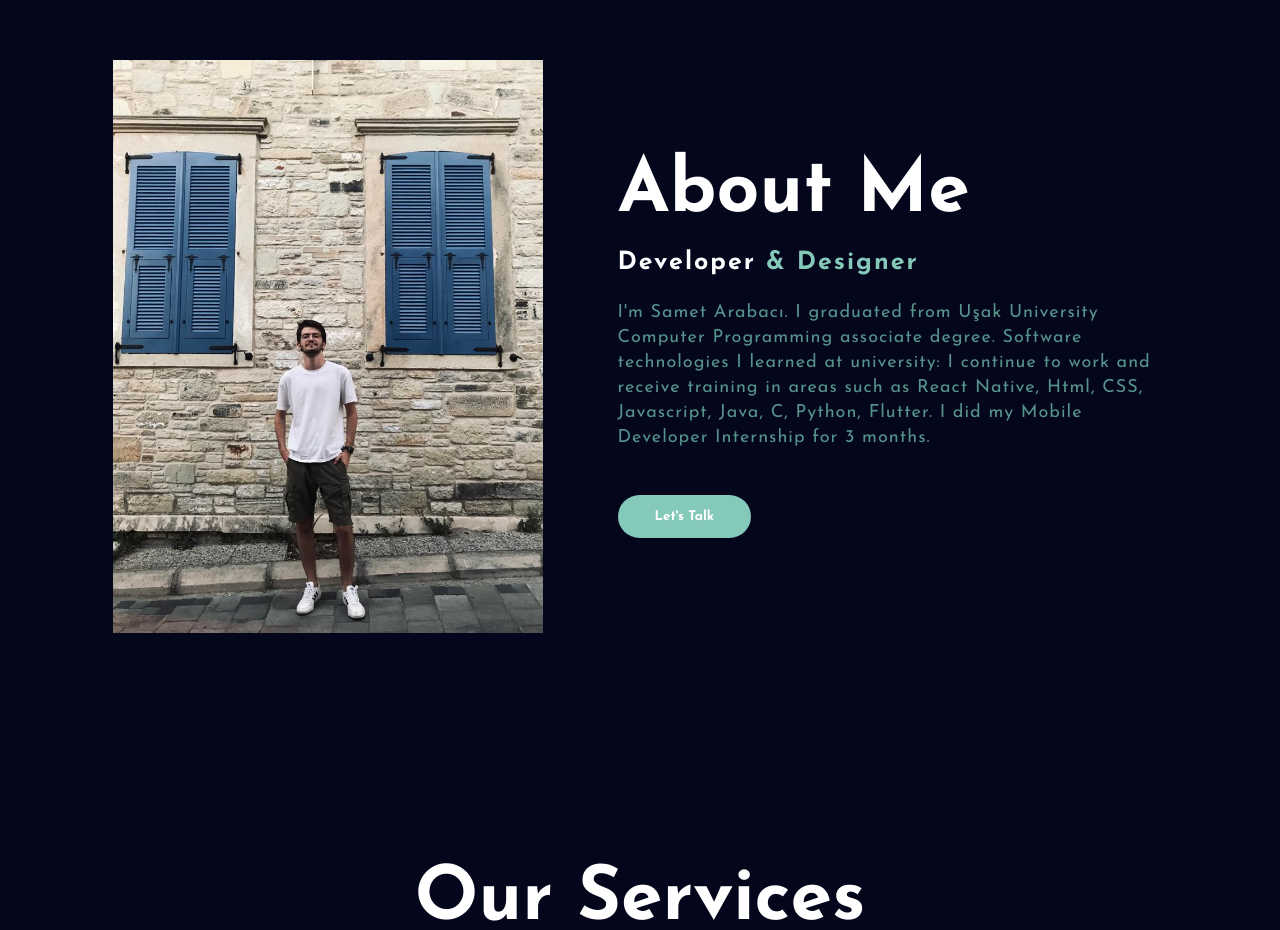
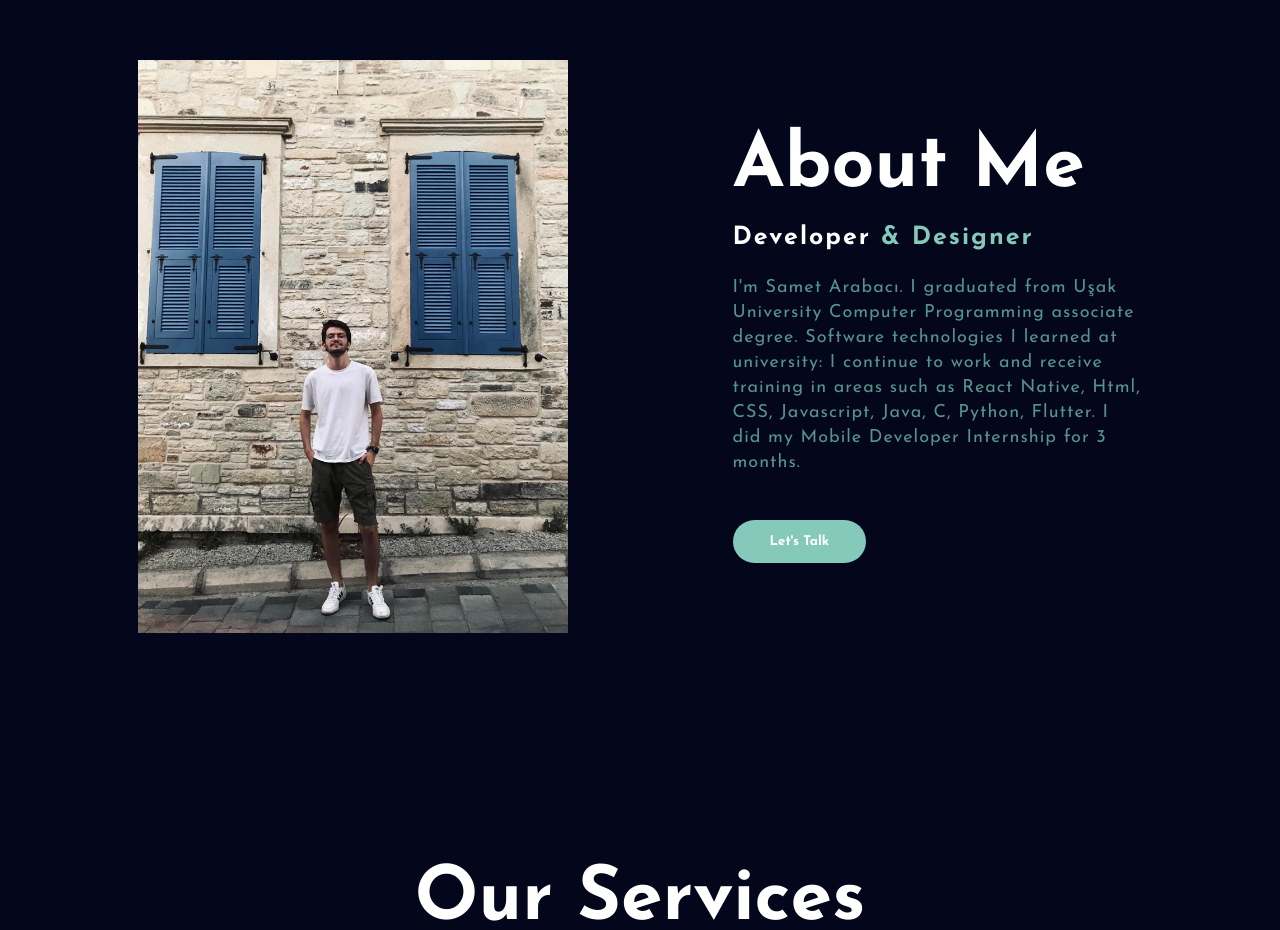
Before and after one commit to Smtrbci/Smtrbci.github.io, a plain HTML site: page index.html in a window 1280 px wide. Shown: the part 840-1770 px from the top of the page. Drawn offline with Linux system fonts and the light colour scheme.

Commit message:
Update style.css

```diff
--- a/css/style.css
+++ b/css/style.css
@@ -91,7 +91,8 @@ h4{
   width: 430px;
 }
 .about-text{
-  width: 550px;
+  width: 450px;
+  padding-left: 40px;
 }
 .main{
   width: 1130px;
```
